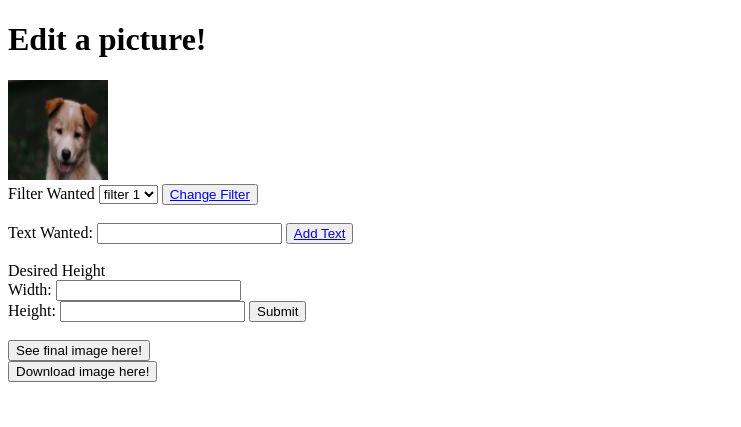
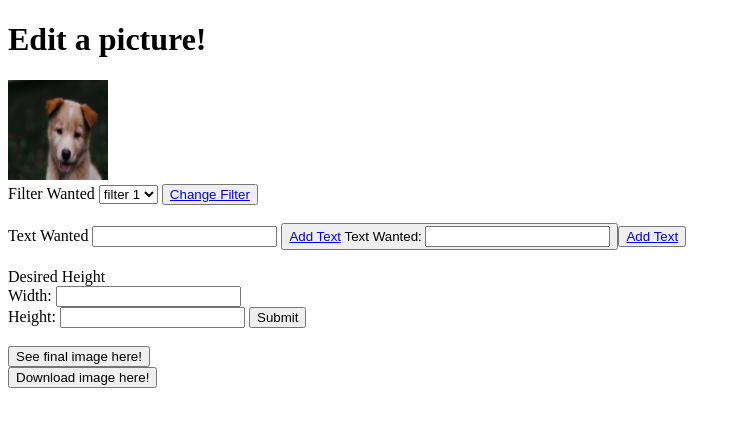
Before and after one commit to catonsun/CS329E-Project-1, a Python web app: template templates/edit.html in a window 1280 px wide. Shown: the top 427 px of the page, without its empty margins (0-741 px from the left). Run offline with Jinja, Linux system fonts and the light colour scheme; the template is opened without the code that fills it, so the values that code supplies are empty.

Commit message:
Some Text Stuff
Still need to put the text on the picture

```diff
--- a/templates/edit.html
+++ b/templates/edit.html
@@ -26,12 +26,20 @@
             <a href="/edit">Change Filter</a>
         </button>
     <br> <br>
+
+    <form action=”” method=”POST”>
+	<label> Text Wanted </label>
+	<input type=”text” name=”picText” value={{request.form.text}}>
+
+    <button onclick="">
+        <a href="/addText">Add Text</a>
     <label>Text Wanted: </label>
     <input type = "text">
     <button onclick="">
         <a href="/edit">Add Text</a>
         </button>
     <br> <br>
+
     <label>Desired Height</label> <br>
     <form action="{{ url_for('edit2') }}" method="post">
         <label>Width:  </label>
```
Also changed, not shown: app.py (+13 -0 lines).
